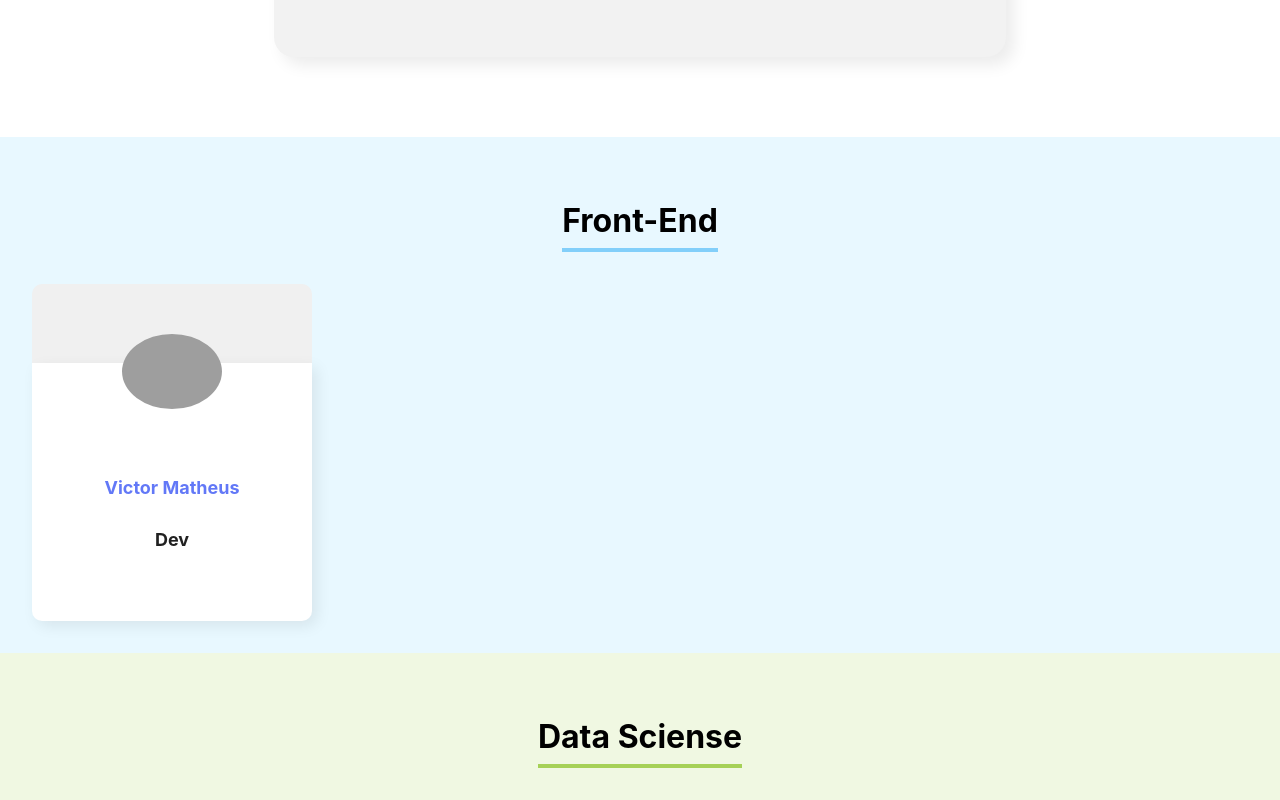
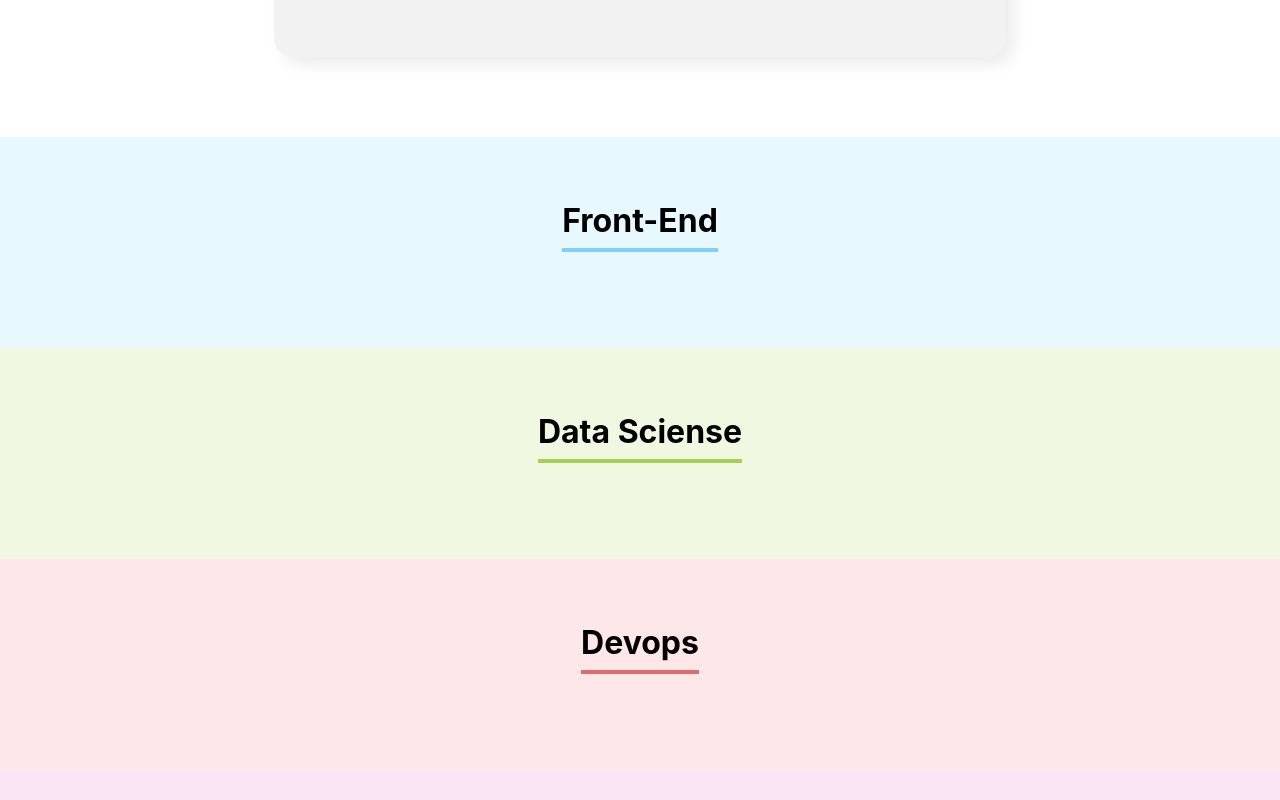
Before and after one commit to V-Matheus/T6-ONE-ALURA, a React (Create React App) app in the folder organo/: page / in a window 1280 px wide. Shown: the part 1340-2140 px from the top of the page. Built offline with nearby package versions, Linux system fonts and the light colour scheme; grey boxes are pictures that could not be loaded; the HTML template or start-up script is replaced by a standard one.

Commit message:
Mapeando os colaboradores

```diff
--- a/organo/src/App.js
+++ b/organo/src/App.js
@@ -59,6 +59,7 @@
           nome={time.nome}
           corPrimaria={time.corPrimaria}
           corSecundaria={time.corSecundaria}
+          colaboradores={colaboradores.filter(colaborador => colaborador.time === time.nome)}
         />
       ))}
     </div>
--- a/organo/src/components/Colaborador/index.jsx
+++ b/organo/src/components/Colaborador/index.jsx
@@ -1,14 +1,14 @@
 import React from 'react'
 import './Colaborador.css'
 
-export const Colaborador = () => {
+export const Colaborador = ({nome, cargo, imagem}) => {
   return (<div className='colaborador'>
       <div className='cabecalho'>
-          <img src='https://github.com/V-Matheus.png' alt=''/>
+          <img src={imagem} alt={nome}/>
       </div>
       <div className='rodape'>
-          <h4>Victor Matheus</h4>
-          <h5>Dev</h5>
+          <h4>{nome}</h4>
+          <h5>{cargo}</h5>
       </div>
   </div>)
 }
--- a/organo/src/components/Time/Time.css
+++ b/organo/src/components/Time/Time.css
@@ -9,3 +9,10 @@
   display: inline-block;
   padding-bottom: 8px;
 }
+
+.time .colaboradores {
+  display: flex;
+  justify-content: space-around;
+  margin-top: 32px;
+  flex-wrap: wrap;
+}
--- a/organo/src/components/Time/index.jsx
+++ b/organo/src/components/Time/index.jsx
@@ -1,12 +1,21 @@
-import React from 'react'
-import './Time.css'
-import { Colaborador } from '../Colaborador'
+import React from 'react';
+import { Colaborador } from '../Colaborador';
+import './Time.css';
 
-export const Time = ({nome, corPrimaria, corSecundaria}) => {
+export const Time = ({ nome, corPrimaria, corSecundaria, colaboradores }) => {
   return (
-    <section style={{backgroundColor: corSecundaria, }} className='time'>
-        <h3 style={{borderColor: corPrimaria}}>{nome}</h3>
-        <Colaborador />
+    <section style={{ backgroundColor: corSecundaria }} className="time">
+      <h3 style={{ borderColor: corPrimaria }}>{nome}</h3>
+      <div className="colaboradores">
+        {colaboradores.map((colaborador) => (
+          <Colaborador
+            key={colaborador.nome}
+            nome={colaborador.nome}
+            cargo={colaborador.cargo}
+            imagem={colaborador.imagem}
+          />
+        ))}
+      </div>
     </section>
-  )
-}
+  );
+};
```
